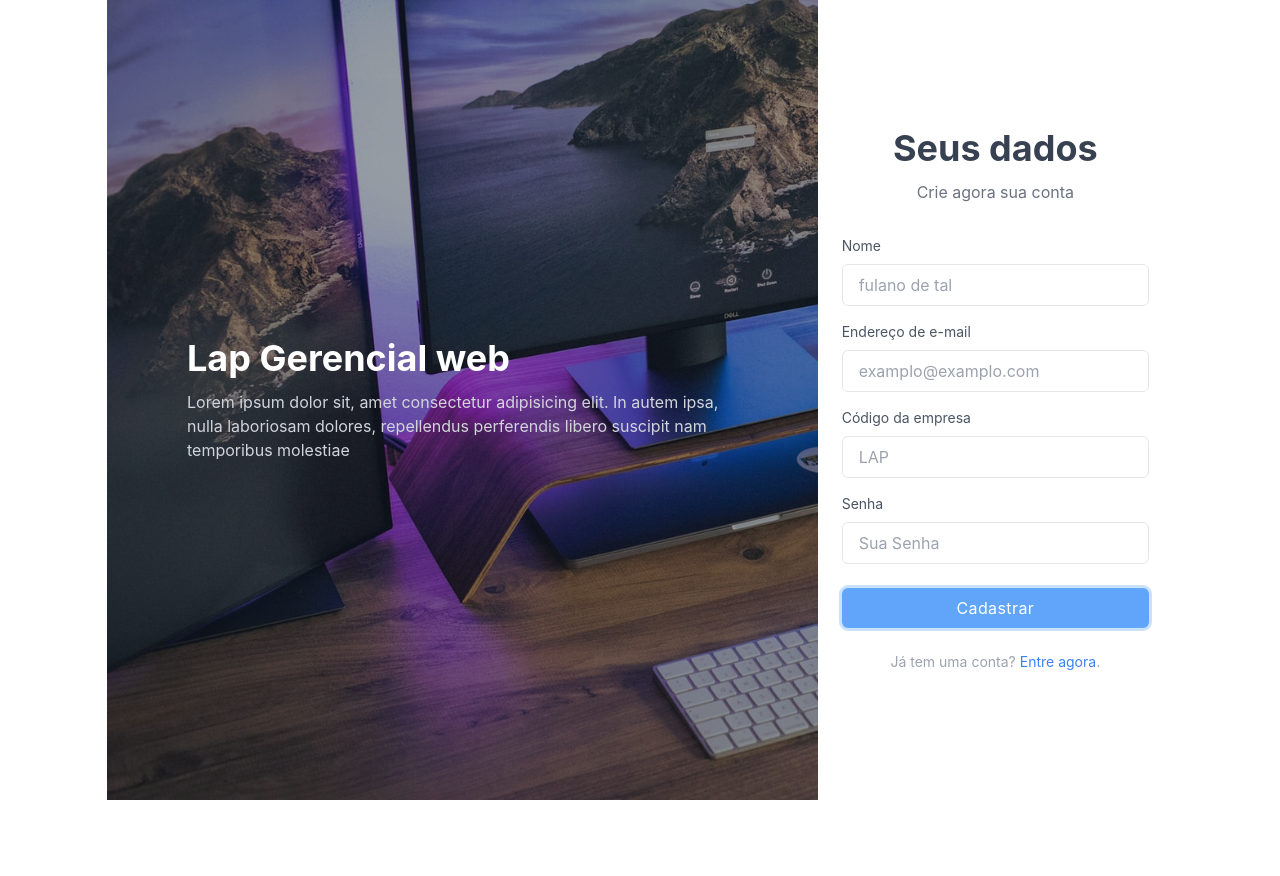
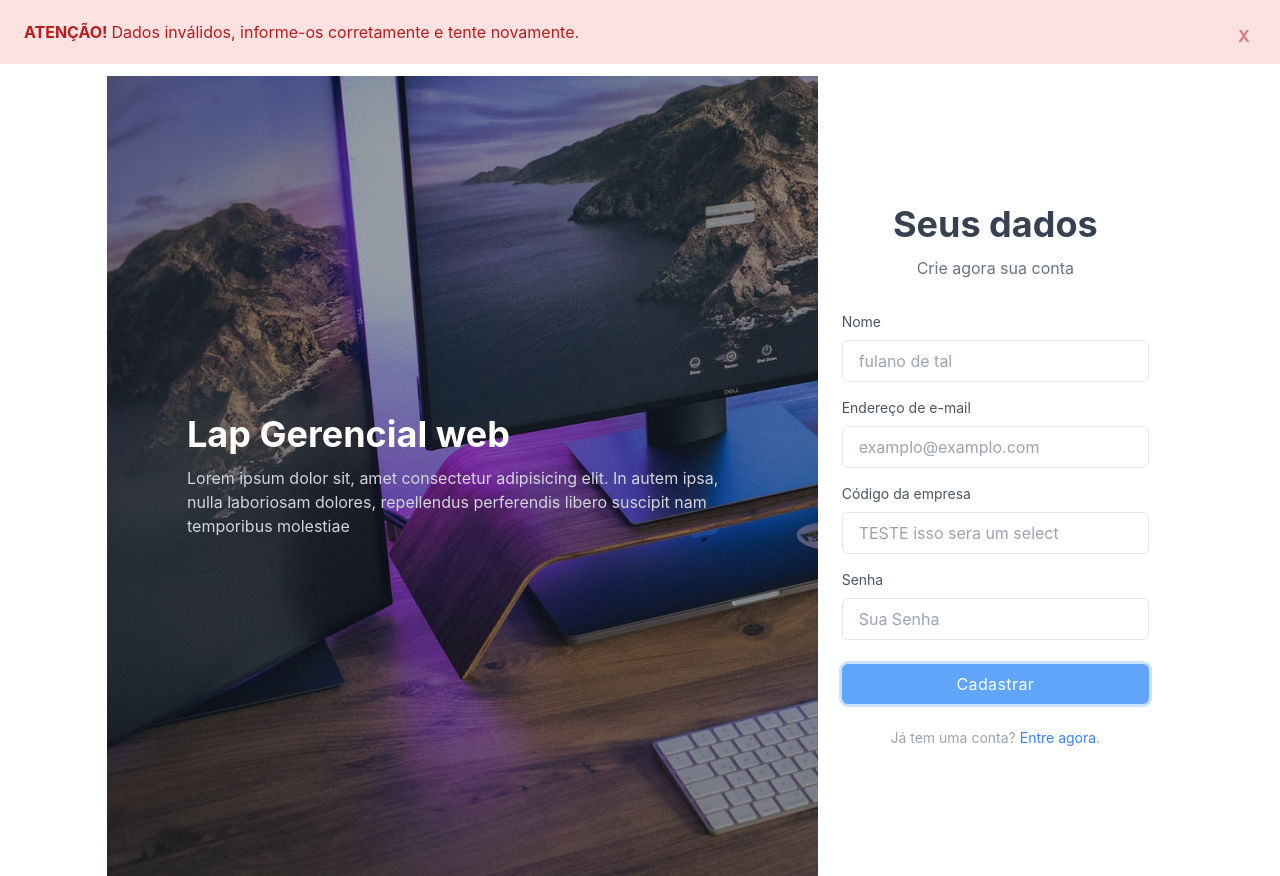
Before and after one commit to thiago-santanna/lap-gerencial-app, a Next.js app: page /usuario/cadastrar in a window 1280 px wide. Both pictures are taken after a click on the button "Cadastrar". Before the commit the page ends 800 px from the top, so only its background shows below. Built offline with nearby package versions, Linux system fonts and the light colour scheme; no server answers.

Commit message:
teste de castro no form ok

```diff
--- a/pages/usuario/cadastrar.tsx
+++ b/pages/usuario/cadastrar.tsx
@@ -1,12 +1,30 @@
-import { GetStaticProps } from 'next'
 import Head from 'next/head'
 import Link from 'next/link'
 import BackgroundLogin from '../components/backgroundLogin'
 import { IEmpresa } from '../../types/empresa'
 import { IUserDb } from '../../types/usuario'
+import { useState } from 'react'
+import axios from '../../providers/axios'
 
 const CadastrarUsuario = (props: IEmpresa) => {
-  function handleInsertUser() {}
+  const [usuario, setUsuario] = useState<Partial<IUserDb>>({})
+  const [errorInserted, setErrorInserted] = useState<string>('')
+
+  function handleInsertUser() {
+    axios
+      .post('/usuarios', usuario)
+      .then((response) => {
+        //
+        setErrorInserted('OK')
+      })
+      .catch((error) => {
+        setErrorInserted('ERROR')
+      })
+  }
+
+  function handleHiddenMessage() {
+    setErrorInserted('')
+  }
 
   return (
     <>
@@ -14,6 +32,40 @@ const CadastrarUsuario = (props: IEmpresa) => {
         <title>Lap Gerencial</title>
         <meta name='viewport' content='initial-scale=1.0, width=device-width' />
       </Head>
+      {/* componente de erro cadastro */}
+      {errorInserted === 'ERROR' && (
+        <div
+          className='bg-red-100 py-5 px-6 mb-3 text-base text-red-700 inline-flex items-center w-full'
+          role='alert'
+        >
+          <strong className='mr-1'>ATENÇÃO! </strong> Dados inválidos,
+          informe-os corretamente e tente novamente.
+          <button
+            type='button'
+            onClick={handleHiddenMessage}
+            className='font-bold box-content w-4 h-4 p-1 ml-auto text-red-700 border-none rounded-none opacity-50 focus:shadow-none focus:outline-none focus:opacity-100 hover:text-red-900 hover:opacity-75 hover:no-underline'
+          >
+            X
+          </button>
+        </div>
+      )}
+      {/* componente de erro cadastro */}
+      {errorInserted === 'OK' && (
+        <div
+          className='bg-green-100 py-5 px-6 mb-3 text-base text-green-700 inline-flex items-center w-full'
+          role='alert'
+        >
+          <strong className='mr-1'>ATENÇÃO! </strong> Usuário cadastrado com
+          sucesso.
+          <button
+            type='button'
+            onClick={handleHiddenMessage}
+            className='font-bold box-content w-4 h-4 p-1 ml-auto text-green-700 border-none rounded-none opacity-50 focus:shadow-none focus:outline-none focus:opacity-100 hover:text-green-900 hover:opacity-75 hover:no-underline'
+          >
+            X
+          </button>
+        </div>
+      )}
 
       <div className='h-screen overflow-hidden flex items-center justify-center bg-white'>
         <div className='bg-white dark:bg-gray-900'>
@@ -46,6 +98,13 @@ const CadastrarUsuario = (props: IEmpresa) => {
                         type='nome'
                         name='nome'
                         id='nome'
+                        value={usuario.l2nomeus || ''}
+                        onChange={(event) =>
+                          setUsuario({
+                            ...usuario,
+                            l2nomeus: event.target.value,
+                          })
+                        }
                         placeholder='fulano de tal'
                         className='block w-full px-4 py-2 mt-2 text-gray-700 placeholder-gray-400 bg-white border border-gray-200 rounded-md dark:placeholder-gray-600 dark:bg-gray-900 dark:text-gray-300 dark:border-gray-700 focus:border-blue-400 dark:focus:border-blue-400 focus:ring-blue-400 focus:outline-none focus:ring focus:ring-opacity-40'
                       />
@@ -62,6 +121,13 @@ const CadastrarUsuario = (props: IEmpresa) => {
                         type='email'
                         name='email'
                         id='email'
+                        value={usuario.l2uemail || ''}
+                        onChange={(event) =>
+                          setUsuario({
+                            ...usuario,
+                            l2uemail: event.target.value,
+                          })
+                        }
                         placeholder='examplo@examplo.com'
                         className='block w-full px-4 py-2 mt-2 text-gray-700 placeholder-gray-400 bg-white border border-gray-200 rounded-md dark:placeholder-gray-600 dark:bg-gray-900 dark:text-gray-300 dark:border-gray-700 focus:border-blue-400 dark:focus:border-blue-400 focus:ring-blue-400 focus:outline-none focus:ring focus:ring-opacity-40'
                       />
@@ -78,7 +144,14 @@ const CadastrarUsuario = (props: IEmpresa) => {
                         type='Empresa'
                         name='Empresa'
                         id='Empresa'
-                        placeholder='LAP'
+                        value={usuario.l2idempr || ''}
+                        onChange={(event) => {
+                          setUsuario({
+                            ...usuario,
+                            l2idempr: 1, //Number(event.target.value), Vai ser um select
+                          })
+                        }}
+                        placeholder='TESTE isso sera um select'
                         className='block w-full px-4 py-2 mt-2 text-gray-700 placeholder-gray-400 bg-white border border-gray-200 rounded-md dark:placeholder-gray-600 dark:bg-gray-900 dark:text-gray-300 dark:border-gray-700 focus:border-blue-400 dark:focus:border-blue-400 focus:ring-blue-400 focus:outline-none focus:ring focus:ring-opacity-40'
                       />
                     </div>
@@ -97,6 +170,13 @@ const CadastrarUsuario = (props: IEmpresa) => {
                         type='password'
                         name='password'
                         id='password'
+                        value={usuario.l2senhau || ''}
+                        onChange={(event) =>
+                          setUsuario({
+                            ...usuario,
+                            l2senhau: event.target.value,
+                          })
+                        }
                         placeholder='Sua Senha'
                         className='block w-full px-4 py-2 mt-2 text-gray-700 placeholder-gray-400 bg-white border border-gray-200 rounded-md dark:placeholder-gray-600 dark:bg-gray-900 dark:text-gray-300 dark:border-gray-700 focus:border-blue-400 dark:focus:border-blue-400 focus:ring-blue-400 focus:outline-none focus:ring focus:ring-opacity-40'
                       />
@@ -105,6 +185,7 @@ const CadastrarUsuario = (props: IEmpresa) => {
                     <div className='mt-6'>
                       <button
                         type='button'
+                        onClick={handleInsertUser}
                         className='w-full px-4 py-2 tracking-wide text-white text-center transition-colors duration-200 transform bg-blue-500 rounded-md hover:bg-blue-400 focus:outline-none focus:bg-blue-400 focus:ring focus:ring-blue-300 focus:ring-opacity-50'
                       >
                         Cadastrar
```
